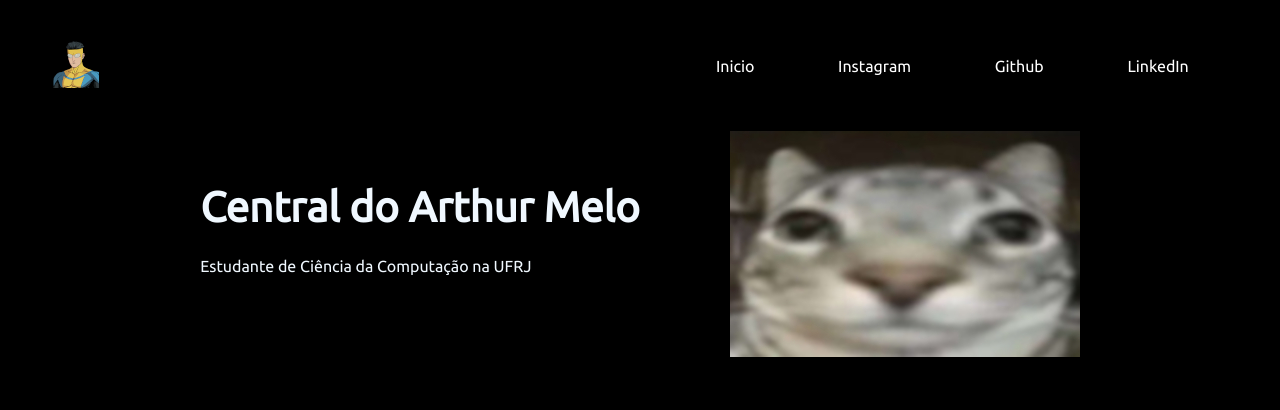
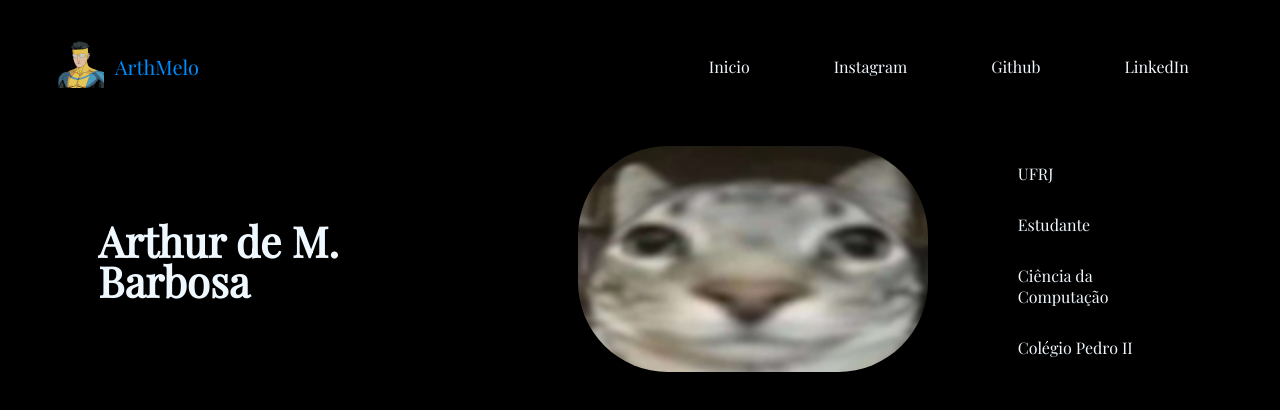
Before and after one commit to ArthMelo/arthur-html, a plain HTML site: page index.html in a window 1280 px wide. Drawn offline with nearby package versions, Linux system fonts and the light colour scheme.

Commit message:
Add files via upload

```diff
--- a/index.html
+++ b/index.html
@@ -8,6 +8,9 @@
     <link rel="preconnect" href="https://fonts.googleapis.com">
     <link rel="preconnect" href="https://fonts.gstatic.com" crossorigin>
     <link href="https://fonts.googleapis.com/css2?family=Ubuntu&display=swap" rel="stylesheet">
+    <link rel="preconnect" href="https://fonts.googleapis.com">
+    <link rel="preconnect" href="https://fonts.gstatic.com" crossorigin>
+    <link href="https://fonts.googleapis.com/css2?family=Playfair+Display&display=swap" rel="stylesheet">
     <title>Arthur Melo</title>
 </head>
 
@@ -18,6 +21,8 @@
                 <a href="#">
                     <img src="images/invencivel2.png" alt="invencivel">
                 </a>
+                <a href="#">ArthMelo</a>
+
             </div>
 
             <div class="menu">
@@ -31,17 +36,23 @@
 
         </div> <!--FIm da Cabeçalho-->
 
-        <main>
+        <main> <!--Corpo-->
             <section class="topo">
                 <div class="interface">
                     <div class="flex">
                         <div class="texto">
-                            <h1>Central do Arthur Melo</h1>
-                                <p>Estudante de Ciência da Computação na UFRJ</p>
+                            <h1>Arthur de M. Barbosa</h1>
                         </div>
 
                         <div class="imagem">
                             <img src="images/cato.jpg" alt="Foto do Arthur">
+                        </div>
+
+                        <div class="classes">
+                            <p>UFRJ</p>
+                            <p>Estudante</p>
+                            <p>Ciência da Computação</p>
+                            <p>Colégio Pedro II</p>
                         </div>
                     </div>
                 </div>
--- a/style.css
+++ b/style.css
@@ -3,11 +3,11 @@
     margin: 0;
     padding: 0;
     box-sizing: border-box;
-    font-family: 'Ubuntu', sans-serif;
+    font-family: 'Playfair Display', serif;
 }
 
 body{
-    background-color: black;
+    background-color: rgb(0, 0, 0);
     height: 100vh;
 }
 
@@ -28,8 +28,14 @@ header > .interface{
     justify-content: space-between;
 }
 
+header > .interface .logo{
+    display: flex;
+    align-items: center;
+    justify-content: space-between;
+}
+
 header a{
-    color:white;
+    color: aliceblue;
     text-decoration: none;
     display: inline-block;
 }
@@ -43,6 +49,11 @@ header ul li{
     padding: 0 40px;
 }
 
+.interface .logo a{
+    padding: 0 4%;
+    font-size: 20px;
+    color: rgb(0, 140, 255);
+}
 /* Fim cabeçalho */
 
 /* Inicio Interface-Topo */
@@ -56,6 +67,10 @@ header ul li{
 .topo .interface p{
     color: aliceblue;
     margin: 30px 0;
+}
+
+.topo .interface .imagem img{
+    border-radius: 90px;
 }
 
 .interface{
```
